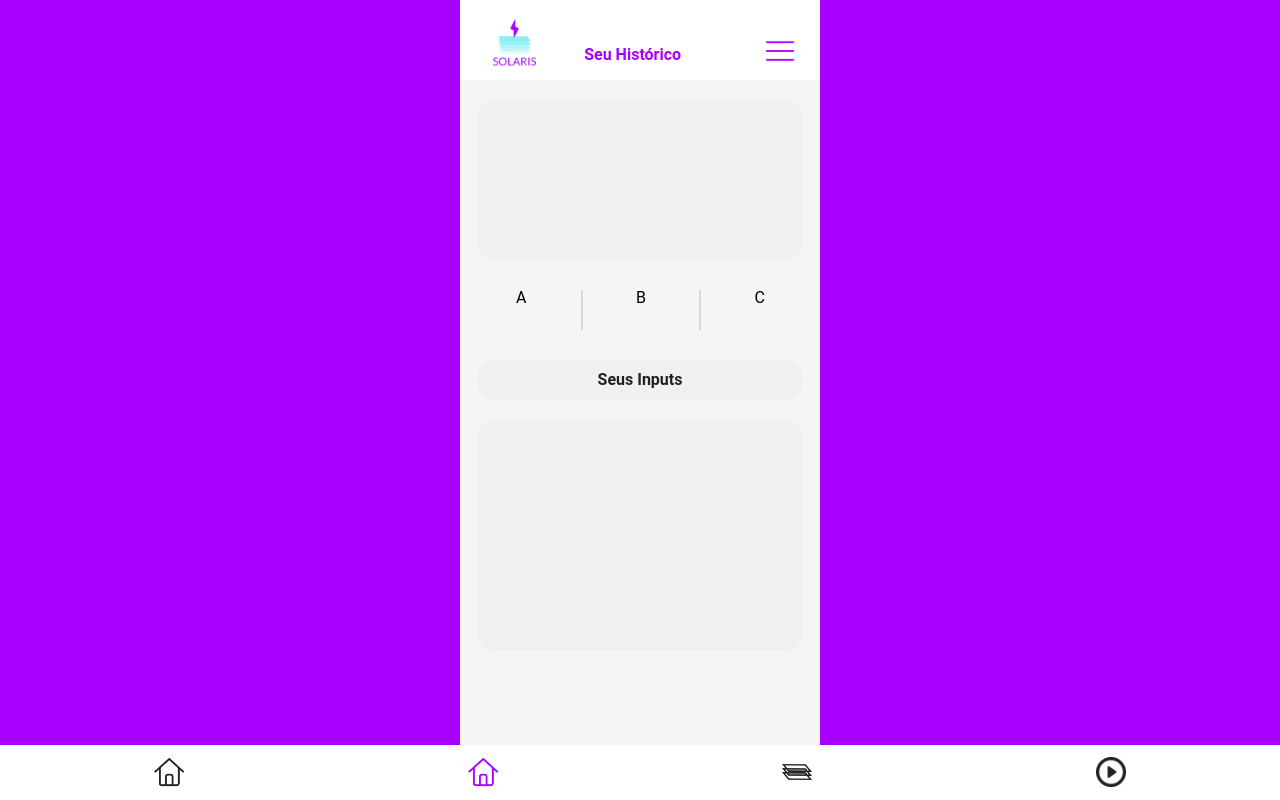
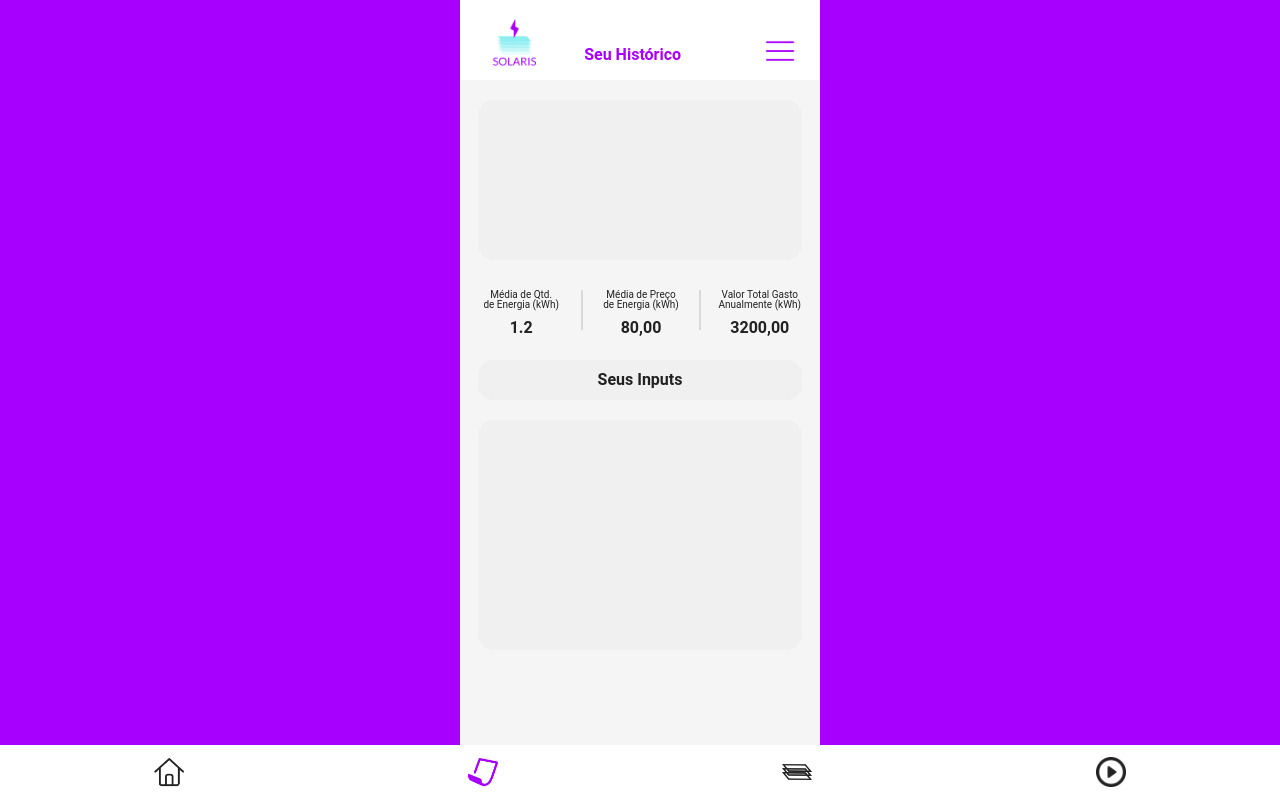
Before and after one commit to luiz-lvj/navi-tech-journey-2022, a React (Create React App) app: page /history in a window 1280 px wide. Shown: the top 800 px of the page. Built offline with nearby package versions, Linux system fonts and the light colour scheme.

Commit message:
atualizado

```diff
--- a/src/components/Footer.js
+++ b/src/components/Footer.js
@@ -36,7 +36,7 @@ const Footer = () => {
                         <HistStyle>
                             <img
                             onClick={() => history("/history")}
-                            src={location.pathname == "/history" ? HomeYET : HistGO}
+                            src={location.pathname == "/history" ? HistYET : HistGO}
                             alt="History" />
                         </HistStyle>
                     </i>
--- a/src/components/History.js
+++ b/src/components/History.js
@@ -10,9 +10,9 @@ export default function History(){
             <Header></Header>
             <MainCard></MainCard>
             <MeioCard>
-                <div>A</div>
-                <div>B</div>
-                <div>C</div>
+                <h3>Média de Qtd. <br></br> de Energia (kWh) <br/> <br/> <span>1.2</span></h3>
+                <h3>Média de Preço <br></br> de Energia (kWh) <br/> <br/> <span>80,00</span></h3>
+                <h3>Valor Total Gasto <br></br> Anualmente (kWh) <br/> <br/> <span>3200,00</span></h3>
             </MeioCard>
             <TextInputCard> Seus Inputs </TextInputCard>
             <FormCard></FormCard>
@@ -64,12 +64,21 @@ const MeioCard = styled.div`
 
     outline: 0;
 
-    div {
+    h3 {
+        font-size:  10px;
+        color:  #212121;
+
         border-left: 2px solid #D9D9D9;
         text-align: center;
         float: left;
         width: 33%;
         height: 40px;
+
+        span{
+            font-size:  16px;
+            font-weight: bold;
+        }
+
         :first-child{
             border-left: none
         };
```
